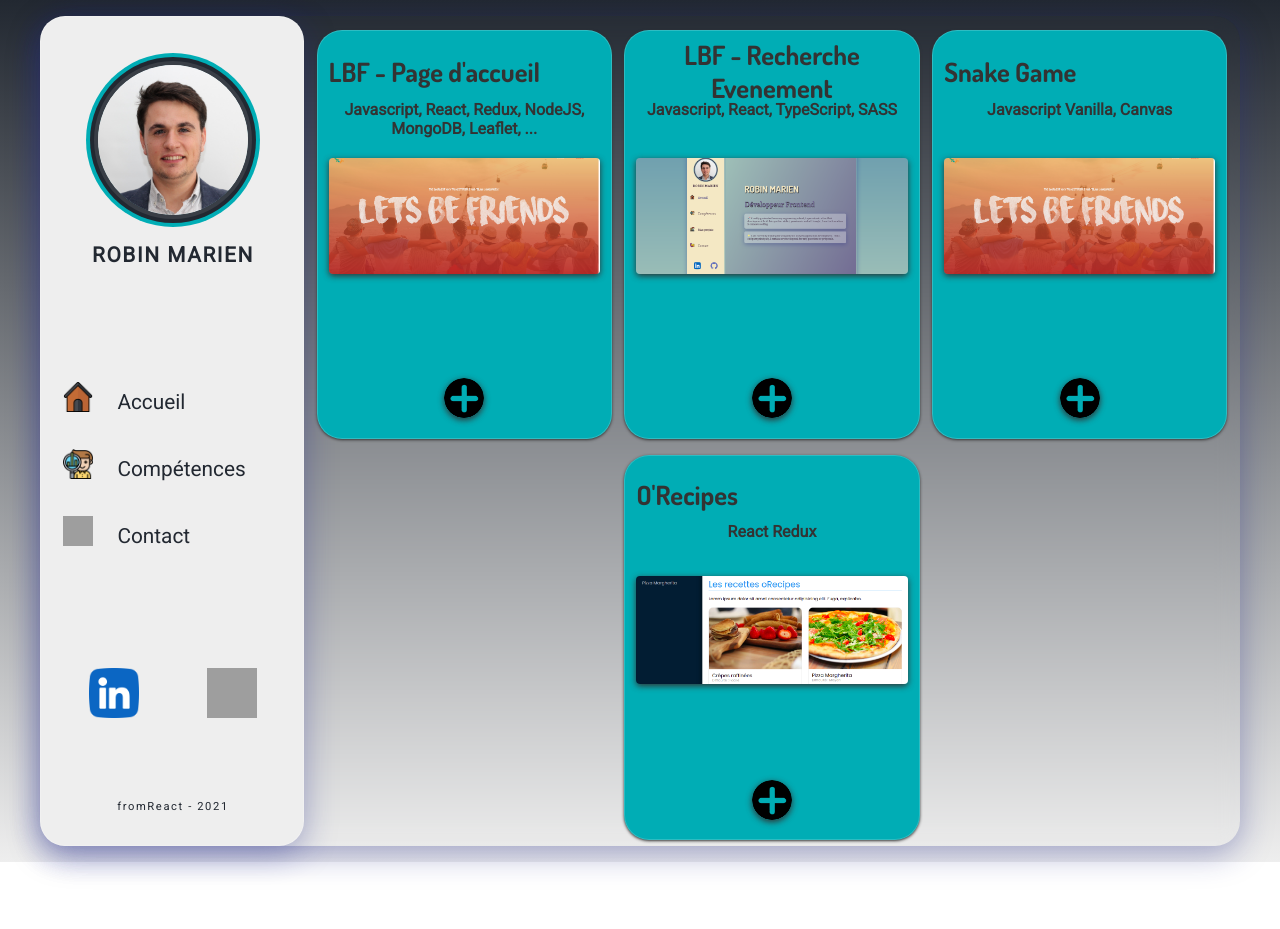
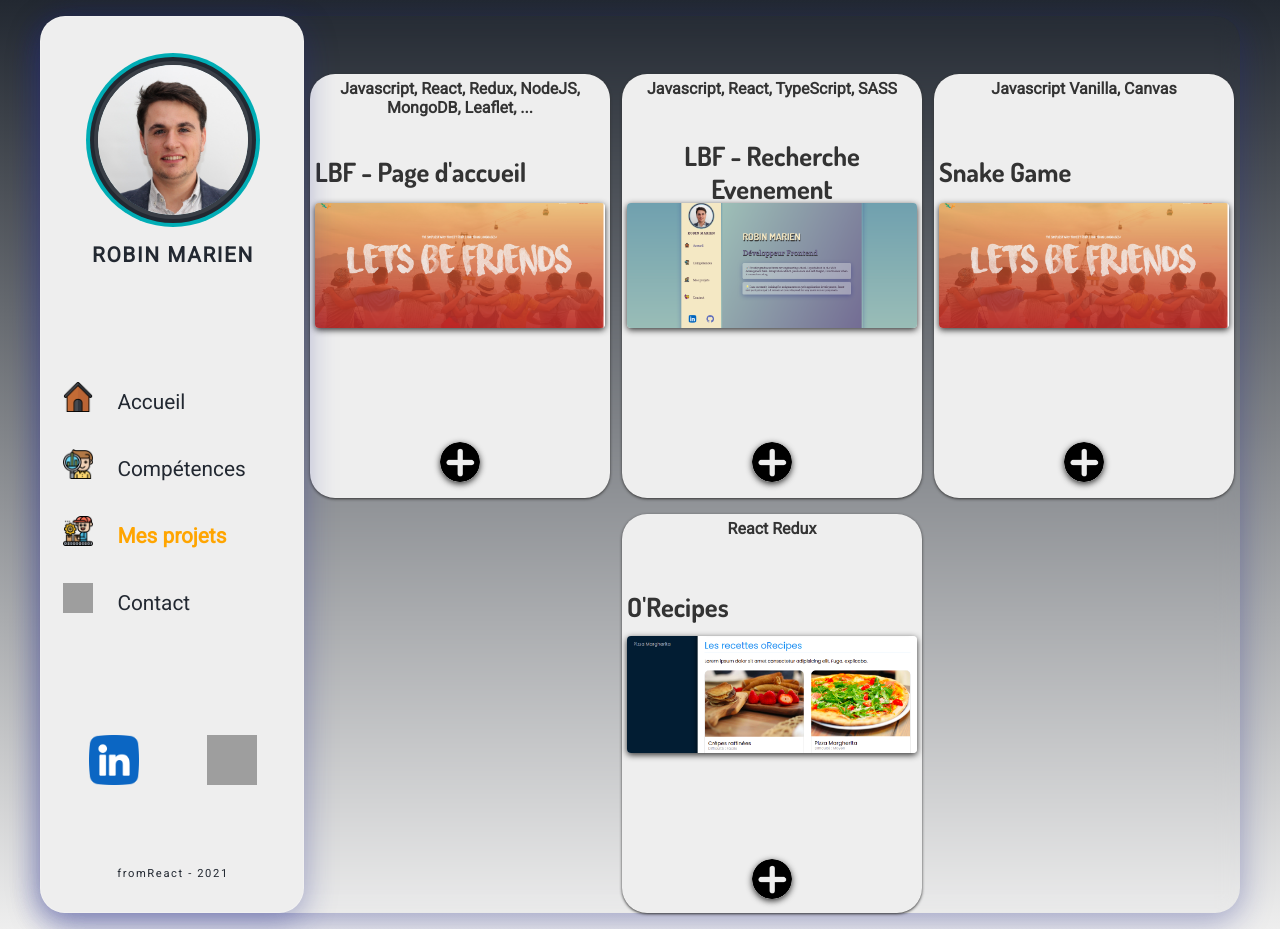
Before and after one commit to Marob-nod/My-react-resume, a React (Create React App) app: page /portfolio in a window 1280 px wide. Before the commit the page ends 862 px from the top, so only its background shows below. Built offline with nearby package versions, Linux system fonts and the light colour scheme; grey boxes are pictures that could not be loaded; a web font is replaced by a local one.

Commit message:
Correcting CSS problems

```diff
--- a/src/Components/Portfolio/Project/index.tsx
+++ b/src/Components/Portfolio/Project/index.tsx
@@ -27,8 +27,8 @@ const Project:FC<projectProps> = ({ name, languages, source, github, info, pictu
                 </span>
             </div>
             {showInfos &&
-            <div className="show-infos">
-                <div className="infos-content">
+            <div className="showInfos">
+                <div className="infosContent">
                     <div className="head">
                         <h2>{name}</h2>
                     </div>
--- a/src/Components/Portfolio/ProjectList/index.tsx
+++ b/src/Components/Portfolio/ProjectList/index.tsx
@@ -3,7 +3,7 @@ import Project from '../Project';
 const ProjectList = () => {
 
     return (
-        <div className="portfolio__content">
+        <div className="portfolioContent">
             <div className="projects">
                    <Project
                         name="LBF - Page d'accueil"
--- a/src/Components/Sidebar/index.tsx
+++ b/src/Components/Sidebar/index.tsx
@@ -7,6 +7,7 @@ import contactIcon from '../../assets/contact.png'
 import knowledgeIcon from '../../assets/une-analyse.png'
 import linkedinIcon from '../../assets/linkedin.png'
 import githubIcon from '../../assets/github.png'
+import projectIcon from '../../assets/production.png'
 
 
 const Sidebar = () => {
@@ -33,12 +34,12 @@ const Sidebar = () => {
               <span>Compétences</span>
             </NavLink>
           </li>
-          {/* <li>
+          <li>
             <NavLink exact to="/portfolio" activeClassName="navActive">
               <img src={projectIcon} className="sidebar__navigation-projectIcon" alt="project-Icon" />
               <span>Mes projets</span>
             </NavLink>
-          </li> */}
+          </li>
           <li>
             <NavLink exact to="/contact" activeClassName="navActive">
               <img src={contactIcon} className="sidebar__navigation-contactIcon" alt="contact-Icon" />
--- a/src/Pages/Portfolio/styles.scss
+++ b/src/Pages/Portfolio/styles.scss
@@ -1,24 +1,18 @@
 @import '../../settings.scss';
 
-.portfolio__content {
-
-    img {
-        width: 100px;
-    }
-}
 .portfolio {
-    .portfolio__content {
+  .portfolioContent {
     width: 100%;
     display: grid;
     min-height: $minHeight;
     grid-template-columns: 1fr;
-      grid-template-rows: 0px 1fr;
+    grid-template-rows: 50px 1fr;
     grid-template-areas:
       "1"
       "2";
   }
 
-    // .radio-display {
+  // .radioDisplay {
   //   grid-area: 1;
   //   border-radius: $borderRadius;
   //   display: flex;
@@ -83,7 +77,7 @@
   //       cursor: pointer;
   //     }
   //   }
-    //}
+  // }
   .projects {
     grid-area: 2;
     display: flex;
@@ -91,13 +85,13 @@
     justify-content: space-around;
 
     .project {
-        background: $color-2;
-        @include blur(137BCF);
+      background: $color-1;
+      border-radius: $borderRadius;
       margin: 0.5rem 0 0 0;
       text-align: center;
       width: 32%;
       max-height: 50%;
-        padding: .7rem;
+      padding: .3rem;
       box-shadow: $shadow;
       display: grid;
       grid-template-rows: 15% 15% 55% 15%;
@@ -107,9 +101,21 @@
         "3"
         "4";
     }
+    // .icons {
+    //   grid-area: 1;
+    //   display: flex;
+    //   justify-content: center;
+    //   @include verticalCenter;
 
+    //   i {
+    //     font-size: 1.4rem;
+    //     padding: 0 .35rem;
+    //     color: $color-5;
+    //     text-shadow: 0 0px 1px $color-1;
+    //   }
+    // }
     h3 {
-        grid-area: 1;
+      grid-area: 2;
       font-family: $font-2;
       font-size: 1.65rem;
       @include verticalCenter;
@@ -129,9 +135,9 @@
     }
     .infos {
       grid-area: 4;
-        color: $color-1;
+      color: $color-4;
       cursor: pointer;
-        font-size: 1rem;
+      font-size: 1.5rem;
       @include verticalCenter;
       transition: .2s;
 
@@ -140,13 +146,12 @@
         border-radius: 20px;
       }
 
-
       &:hover {
         transform: scale(1.1);
-          transform: rotate(90deg);
+        transform: rotate(-90deg);
       }
     }
-      .show-infos {
+    .showInfos {
       position: absolute;
       top: 0;
       left: 0;
@@ -156,23 +161,19 @@
       animation: popup .3s ease forwards ;
       transform-origin: center;
 
-        .infos-content {
+      .infosContent {
         position: relative;
         top: 25%;
         width: 600px;
         margin: 0 auto;
         color: $color-5;
-          background: $color-3;
+        background: $color-1;
         border-radius: $borderRadius;
         padding: 2rem;
         box-shadow: 0 10px 10px #333;
         animation: popup .6s ease forwards;
         transform: scale(0);
         transform-origin: center;
-
-          .infos-text {
-              margin-bottom: 10px;
-          }
 
         @keyframes popup {
           to {
@@ -243,7 +244,3 @@
     }
   }
 }
-
-  ::-webkit-scrollbar {
-      width: 0px;
-  }
```
Lines whose indentation alone changed are shown as unchanged.
